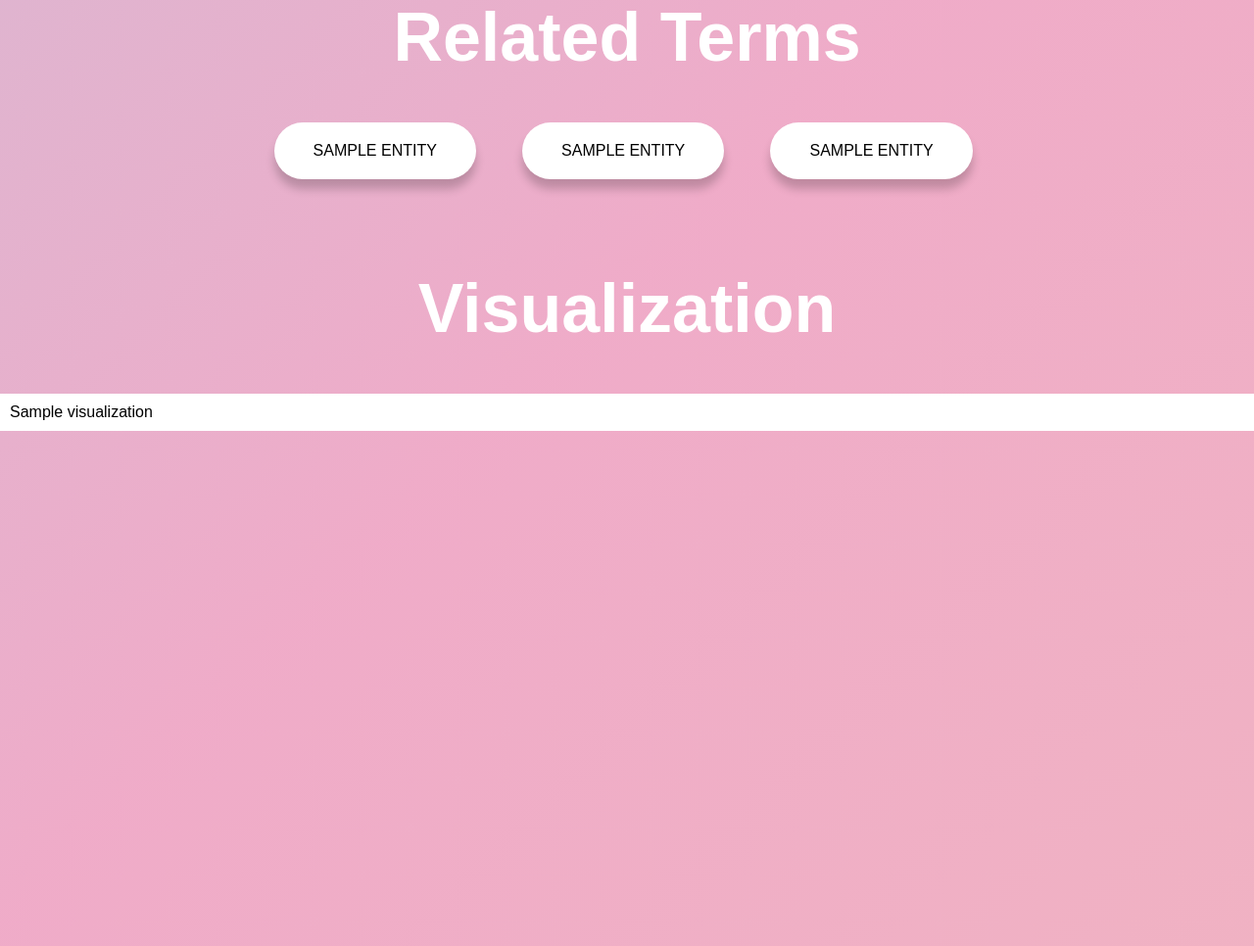
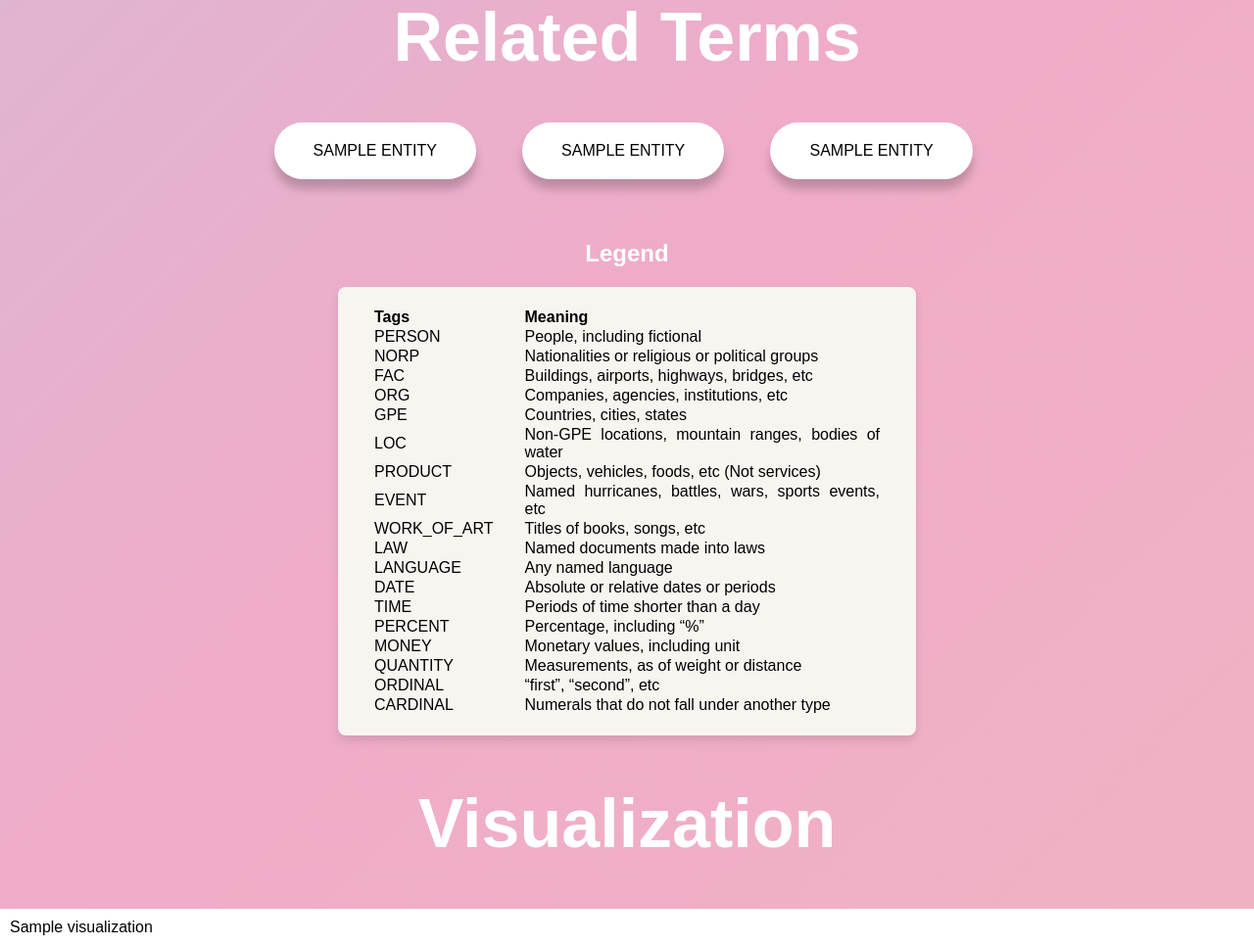
Before and after one commit to zhishan03/smart-search, a Flask app: template templates/output.html in a window 1280 px wide. Shown: the part 1272-2238 px from the top of the page at 98% size. Run offline with Flask 2, Linux system fonts and the light colour scheme; the template is opened without the code that fills it: most values are stand-ins (such as "Sample title", 1, 10 or a date in 2020).

Commit message:
Add files via upload

```diff
--- a/templates/output.html
+++ b/templates/output.html
@@ -83,6 +83,89 @@
     </div>
 </div>
 
+<h2>Legend</h2>
+
+<div id="legend">
+    <table style="width:100%">
+        <tr>
+            <th>Tags</th>
+            <th>Meaning</th>
+        </tr>
+        <tr>
+            <td>PERSON</td>
+            <td>People, including fictional</td>
+        </tr>
+        <tr>
+            <td>NORP</td>
+            <td>Nationalities or religious or political groups</td>
+        </tr>
+        <tr>
+            <td>FAC</td>
+            <td>Buildings, airports, highways, bridges, etc</td>
+        </tr>
+        <tr>
+            <td>ORG</td>
+            <td>Companies, agencies, institutions, etc</td>
+        </tr>
+        <tr>
+            <td>GPE</td>
+            <td>Countries, cities, states</td>
+        </tr>
+        <tr>
+            <td>LOC</td>
+            <td>Non-GPE locations, mountain ranges, bodies of water</td>
+        </tr>
+        <tr>
+            <td>PRODUCT</td>
+            <td>Objects, vehicles, foods, etc (Not services)</td>
+        </tr>
+        <tr>
+            <td>EVENT</td>
+            <td>Named hurricanes, battles, wars, sports events, etc</td>
+        </tr>
+        <tr>
+            <td>WORK_OF_ART</td>
+            <td>Titles of books, songs, etc</td>
+        </tr>
+        <tr>
+            <td>LAW</td>
+            <td>Named documents made into laws</td>
+        </tr>
+        <tr>
+            <td>LANGUAGE</td>
+            <td>Any named language</td>
+        </tr>
+        <tr>
+            <td>DATE</td>
+            <td>Absolute or relative dates or periods</td>
+        </tr>
+        <tr>
+            <td>TIME</td>
+            <td>Periods of time shorter than a day</td>
+        </tr>
+        <tr>
+            <td>PERCENT</td>
+            <td>Percentage, including “%”</td>
+        </tr>
+        <tr>
+            <td>MONEY</td>
+            <td>Monetary values, including unit</td>
+        </tr>
+        <tr>
+            <td>QUANTITY</td>
+            <td>Measurements, as of weight or distance</td>
+        </tr>
+        <tr>
+            <td>ORDINAL</td>
+            <td>“first”, “second”, etc</td>
+        </tr>
+        <tr>
+            <td>CARDINAL</td>
+            <td>Numerals that do not fall under another type</td>
+        </tr>
+    </table>
+</div>
+
 <h1>Visualization</h1>
 <div id="content">{{ visualization | safe }}</div>
 </body>
```
